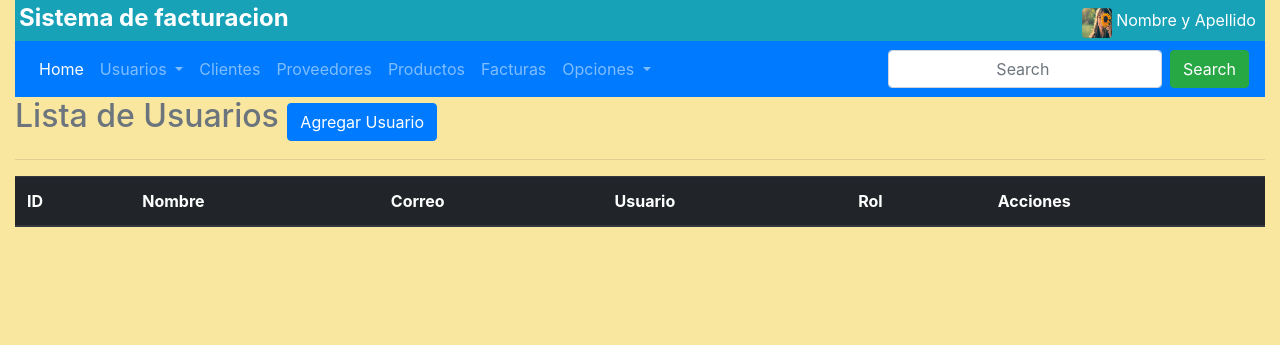
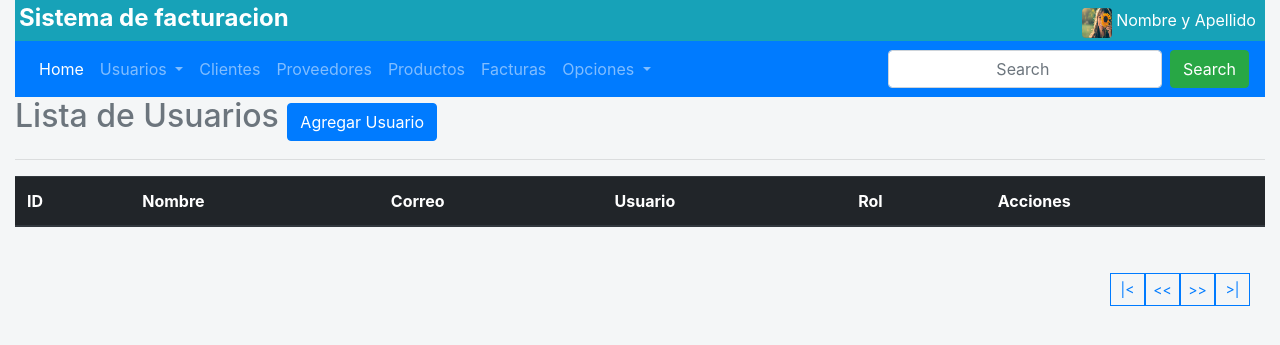
Before and after one commit to Fernilo/Facturacion, a PHP site: page /listausuarios.php?pagina=2 in a window 1280 px wide. Shown: the top 345 px of the page. Run offline with PHP 8.4, Linux system fonts and the light colour scheme; the visitor is signed in with stand-in values (Sample User, id 1); tables that the repository leaves empty or names only in its code hold one stand-in row (values such as "Sample post"); lists and menus that the app fills with data are empty.

Commit message:
Paginador

```diff
--- a/eliminar-usuarios.php
+++ b/eliminar-usuarios.php
@@ -3,6 +3,10 @@
 	include("includes/conexion.php");
 	if(!empty($_POST)){
 		$idusu=$_POST['idusuario'];
+		if($_POST['idusuario']==1){
+			header("location:listausuarios.php");
+			exit;
+		}
 		//$sqlDelete="DELETE FROM usuario WHERE idusuario=$idusu";
 		$sqlUpdate="UPDATE usuario SET estatus =0 WHERE idusuario=$idusu";
 		$rUpdate=mysqli_query($db,$sqlUpdate);
--- a/listausuarios.php
+++ b/listausuarios.php
@@ -39,7 +39,23 @@ include("includes/conexion.php");
             </tr>
           </thead>
           <?php
-          $sqlLista="SELECT * FROM usuario u INNER JOIN rol r ON u.rol= r.idrol WHERE estatus=1";
+          $sqlPaginador="SELECT COUNT(*) as total_registro FROM usuario WHERE estatus=1";
+          $rPaginador=mysqli_query($db,$sqlPaginador);
+          $rsPaginador=mysqli_fetch_array($rPaginador);
+          $total_registro=$rsPaginador['total_registro'];
+
+          $por_pagina=10;
+
+          if(empty($_GET['pagina'])){
+            $pagina=1;
+          }else{
+            $pagina=$_GET['pagina'];
+          }
+
+          $desde=($pagina-1 )*$por_pagina;
+          $total_paginas=ceil($total_registro/$por_pagina);//ceil redondea a entero
+
+          $sqlLista="SELECT * FROM usuario u INNER JOIN rol r ON u.rol= r.idrol WHERE estatus=1 ORDER BY u.idusuario ASC LIMIT $desde,$por_pagina ";
           $rLista=mysqli_query($db,$sqlLista);
           $rowsLista=mysqli_num_rows($rLista);
           if($rowsLista >0){
@@ -75,6 +91,45 @@ include("includes/conexion.php");
         </table>
       </div>
     </div>
+    <div class="row">
+      <div class=" col-12 paginador">
+        <ul>
+          <?php
+            if($pagina !=1){
+
+
+
+           ?>
+          <li><a href="?pagina=<?php echo 1; ?>">|<</a></li>
+          <li><a href="?pagina=<?php echo $pagina - 1; ?>"><<</a></li>
+
+
+          <?php
+          }
+          for($i=1;$i<= $total_paginas;$i++){
+            if($i== $pagina){
+              echo '<li class="pageSelected">'.$i.'</a></li>';
+            }else{
+              echo '<li class=""><a href="?pagina='.$i.'">'.$i.'</a></li>';
+            }
+
+          }
+
+          if($pagina != $total_paginas){
+
+           ?>
+
+
+
+          <li><a href="?pagina=<?php echo $pagina + 1; ?>">>></a></li>
+          <li><a href="?pagina=<?php echo $total_paginas; ?>">>|</a></li>
+          <?php
+          }
+           ?>
+        </ul>
+      </div>
+    </div>
+
     <?php include("includes/footer.php"); ?>
 
   </div>
--- a/styles/style.css
+++ b/styles/style.css
@@ -12,7 +12,7 @@ h3{
 	text-transform: uppercase;
 }
 body{
-	background-color:  #f9e79f;
+	background-color:#f4f6f7;
 }
 input{
 	text-align: center;
@@ -94,3 +94,32 @@ input{
 .notItem option:first-child{
 	display: none
 }
+/*paginador*/
+.paginador ul{
+	padding: 15px;
+	list-style: none;
+	margin-top: 15px;
+	display: -webkit-flex;
+	display: -moz-flex;
+	display: -ms-flex;
+	display: -o-flex;
+	display: flex;
+	justify-content: flex-end;
+}
+.paginador a,.pageSelected{
+	border:1px solid;
+	padding: 5px;
+	display:inline-block;
+	font-size: 14px;
+	text-align: center;
+	width: 35px;
+	text-decoration: none;
+}
+.paginador a:hover{
+	background-color: #ddd;
+}
+.pageSelected{
+	color:#fff;
+	background-color: #428bca;
+	border:1px solid #428bca;
+}
```
